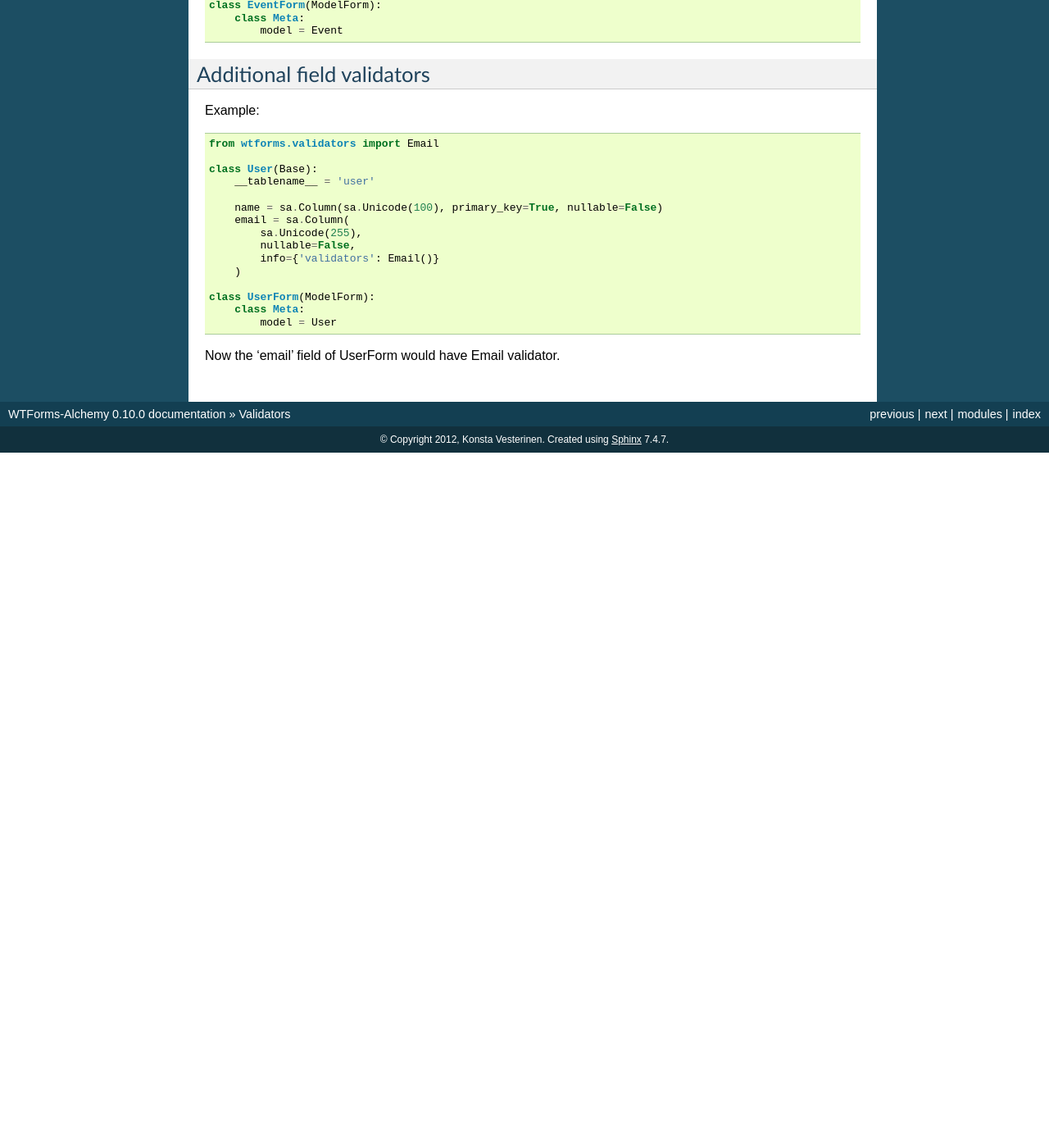
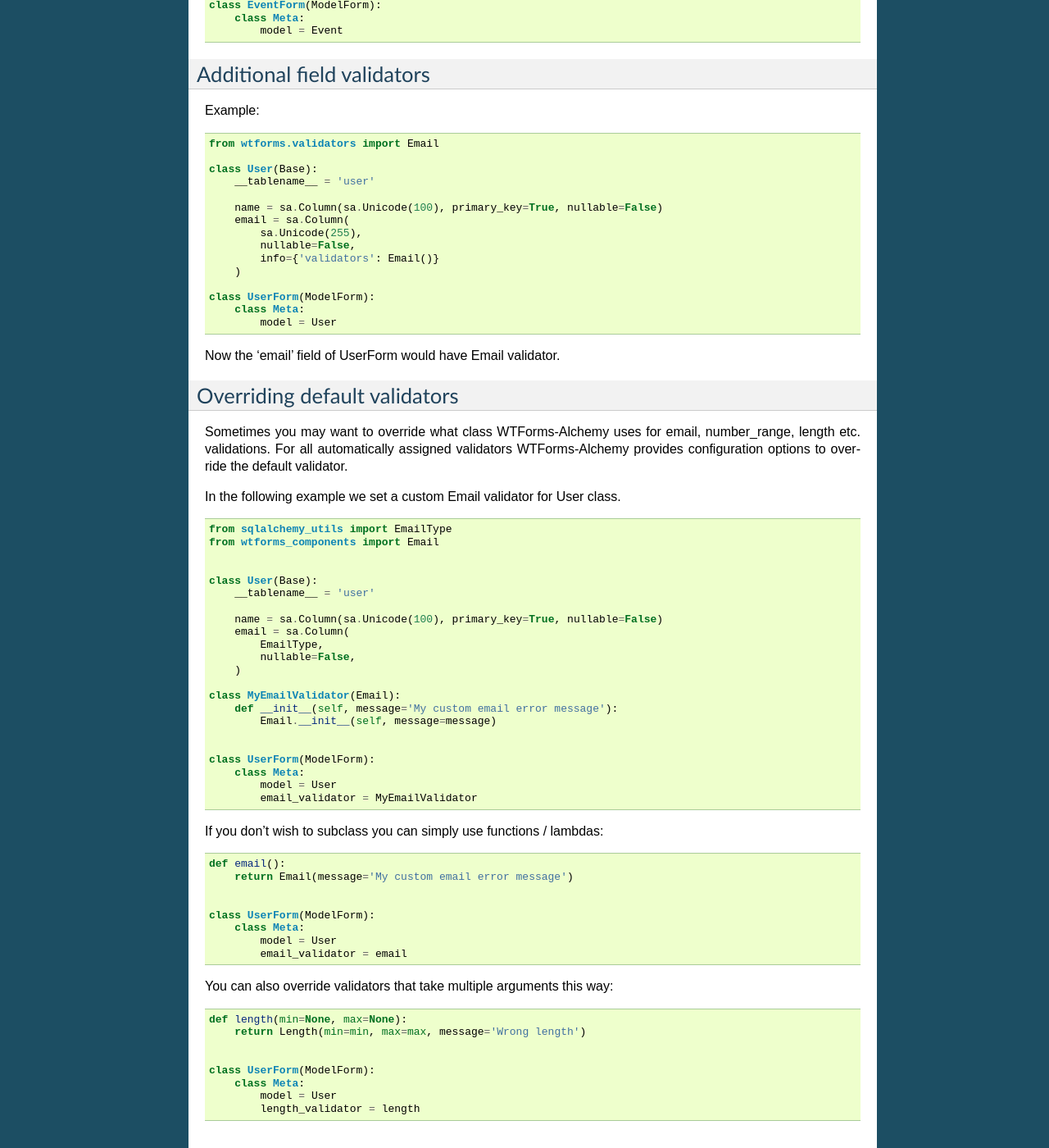
Before and after one commit to kvesteri/wtforms-alchemy, a Sphinx documentation site: the page built from docs/validators.rst, in a window 1280 px wide and 1400 px high, scrolled down 1846 px. Shown: the whole window at 82% size. Built offline with Sphinx 7.4.7, drawn with Linux system fonts in a browser that asks for light colours; before the commit the page ends 2398 px from its top, so only the background shows below that; some of the changed text lies outside the part shown.

Commit message:
Add docs, refs #49

```diff
--- a/docs/validators.rst
+++ b/docs/validators.rst
@@ -133,3 +133,68 @@ Example::
             model = User
 
 Now the 'email' field of UserForm would have Email validator.
+
+
+Overriding default validators
+-----------------------------
+
+Sometimes you may want to override what class WTForms-Alchemy uses for email, number_range, length etc. validations.
+For all automatically assigned validators WTForms-Alchemy provides configuration options to override the default validator.
+
+In the following example we set a custom Email validator for User class.
+
+::
+
+
+    from sqlalchemy_utils import EmailType
+    from wtforms_components import Email
+
+
+    class User(Base):
+        __tablename__ = 'user'
+
+        name = sa.Column(sa.Unicode(100), primary_key=True, nullable=False)
+        email = sa.Column(
+            EmailType,
+            nullable=False,
+        )
+
+    class MyEmailValidator(Email):
+        def __init__(self, message='My custom email error message'):
+            Email.__init__(self, message=message)
+
+
+    class UserForm(ModelForm):
+        class Meta:
+            model = User
+            email_validator = MyEmailValidator
+
+
+If you don't wish to subclass you can simply use functions / lambdas:
+
+::
+
+
+    def email():
+        return Email(message='My custom email error message')
+
+
+    class UserForm(ModelForm):
+        class Meta:
+            model = User
+            email_validator = email
+
+
+You can also override validators that take multiple arguments this way:
+
+::
+
+
+    def length(min=None, max=None):
+        return Length(min=min, max=max, message='Wrong length')
+
+
+    class UserForm(ModelForm):
+        class Meta:
+            model = User
+            length_validator = length
```
